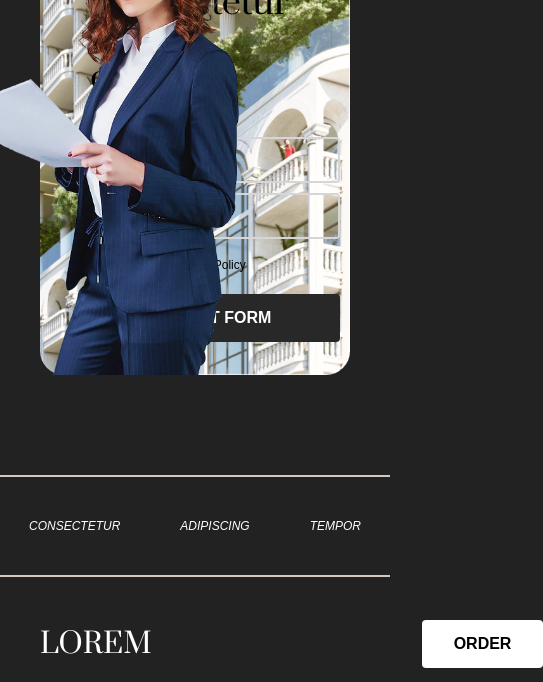
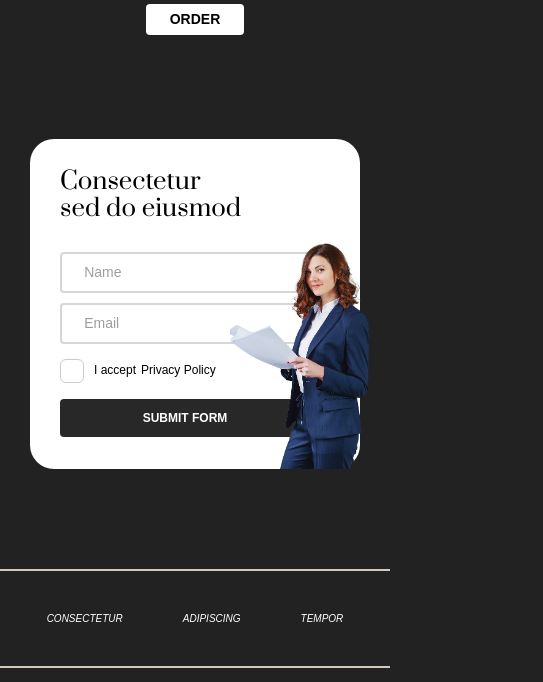
Before and after one commit to abdanila/MST_test, a plain HTML site: page index.html in a window 390 px wide. Shown: the part 1318-2000 px from the top of the page, 543 px wide, since content can reach past the window. Drawn offline with Linux system fonts and the light colour scheme.

Commit message:
версия 3 +мобильная адаптация до 430px

```diff
--- a/style.css
+++ b/style.css
@@ -1045,6 +1045,148 @@ a{
   cursor: pointer;
 }
 }
-@media(max-width:570px){
+@media(max-width:544px){
+  .logo-text {
+    font-size: 24px;
+    margin-right: 30px;
+}
+  .header__li {
+    font-size: 10px;
+  }
+  .banner__content__title {
+    font-size: clamp(2rem, 1.6429rem + 1.7857vw, 2.25rem);
+  }
+  .banner__content__subtitle {
+    font-size: clamp(1.125rem, 0.7679rem + 1.7857vw, 1.375rem);
+}
+  .banner__content__order {
+    padding: 10px 28px;
+    font-size: 14px;
+}
+.header__banner {
+  top: 0px;
+}
+.banner-info__grid__items__list__li__text {
+  font-size: 12px;
+}
+.banner-info__grid__items__list__li button {
+  font-size: 14px;
+  position: relative;
+}
+.banner-info__grid {
+  grid-template-columns: 0fr 1fr 1fr;
+}
+.form__content {
+  height: 330px;
+  padding: 30px 0px 20px 40px;
+  background-image: none;
+}
+.form__title {
+  font-size: 28px;
+  margin-bottom: 30px;
+}
+.form__bg-2 {
+  position: absolute;
+  width: 214px;
+  bottom: 0;
+  right: 10px;
+}
+.form__input {
+  padding: 7.88px 16.82px 7.88px 22.16px;
+  font-size: 14px;
+  width: 268px;
+  background-color: #fff;
+}
+.form__input::placeholder {
+  font-size: 14px;
+}
+.checkbox-label {
+  font-size: 12px;
+  background-color: #fff;
+}
+.form-base button {
+  padding: 10px 16.82px;
+  font-size: 12px;
+  margin-top: 16px;
+  width: 250px;
+}
+.footer{
+  position: relative;
+}
+.footer__copyright {
+  padding: 75px 0px 43px 0px;
+}
+.footer__bottom__content__link {
+    margin-right: 0px;
+    position: absolute;
+    bottom: 87px;
+    display: flow-root;
+}
+}
+@media(max-width:450px){
+  .logo-text {
+    font-size: 24px;
+    margin-right: 20px;
+}
+.form__bg-2 {
+  position: absolute;
+  width: 150px;
+  bottom: 0;
+  right: 10px;
+}
+.form__title {
+  font-size: 24px;
+  margin-bottom: 30px;
+}
+.form__content {
+  height: 330px;
+  padding: 30px 0px 20px 30px;
+  background-image: none;
+}
+.footer__copyright .copyright {
+  font-size: 12px;
+}
+.footer__copyright a:nth-child(n+2) {
+  font-size: 12px;
+}
+.container {
+  padding: 0px 0px 0px 30px;
+}
+.container-form {
+  padding: 0px 30px;
+}
+.banner__content__order {
+  padding: 5px 24px;
+  font-size: 14px;
+}
+.banner-info__grid__items:nth-child(n+3){
+  display: none;
+}
+.banner-info__grid__items__list__li button {
+  font-size: 14px;
+  width: max-content;
+}
+.banner-info__grid__items__list__li:nth-child(5){
+  justify-content: center;
+}
+.banner-info__container {
+  max-width: 1920px;
+  padding: 0 20px;
+  margin: 0 auto;
+}
+.banner-info {
+  margin-top: 120px;
+}
 
+.footer__bottom__content__link {
+    margin-right: 0px;
+    position: absolute;
+    bottom: 83px;
+    display: flow-root;
 }
+}
+@media(max-width:430px){
+  .banner-info__grid {
+    grid-template-columns: 1fr;
+}
+}
```
